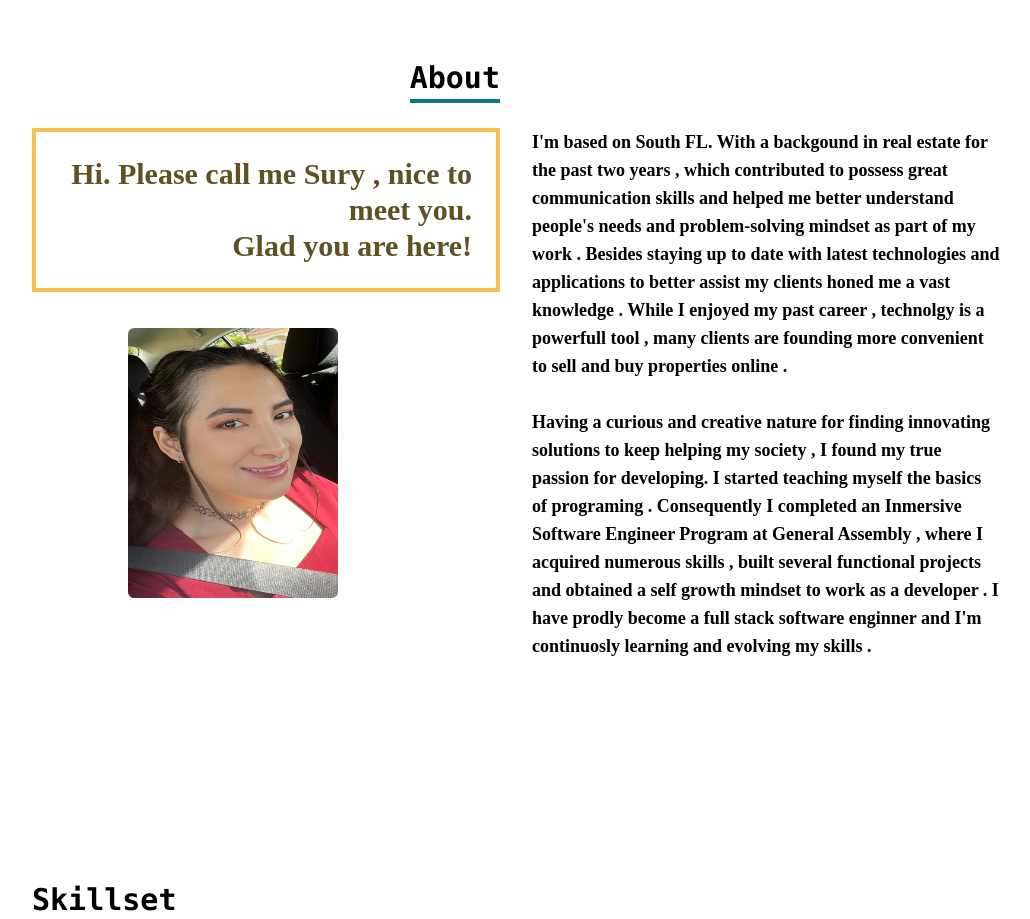
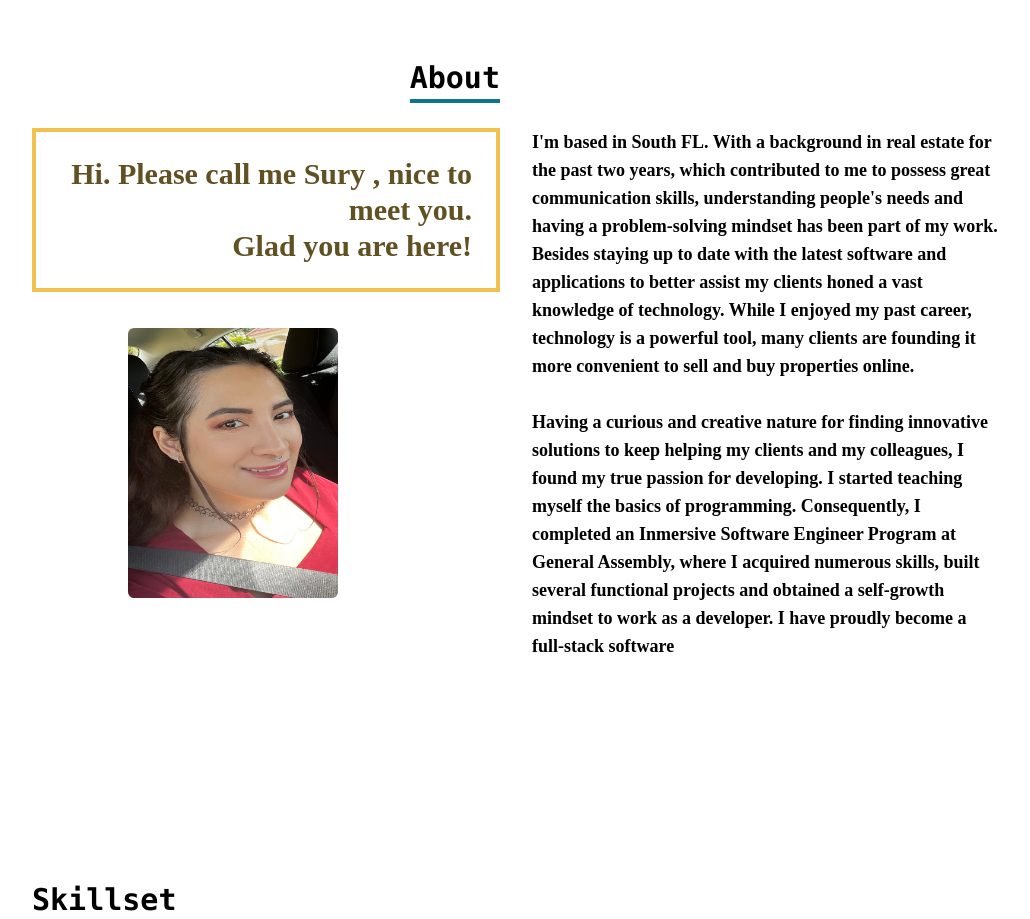
Before and after one commit to surysanchez/surysanchezportfolio, a React (Create React App) app: page / in a window 1280 px wide. Shown: the part 840-1759 px from the top of the page, without its empty margins (124-1154 px from the left). Built offline with nearby package versions, Linux system fonts and the light colour scheme.

Commit message:
update resume

```diff
--- a/src/components/About.jsx
+++ b/src/components/About.jsx
@@ -36,22 +36,23 @@ export default function About() {
               className="sm:text-sm font-bold md:text-xl text-[#705022]"
             > */}
             <p className="sm:text-sm font-bold md:text-[17px]  lg:text-lg">
-              I'm based on South FL. With a backgound in real estate for the
-              past two years , which contributed to possess great communication
-              skills and helped me better understand people's needs and
-              problem-solving mindset as part of my work . Besides staying up to
-              date with latest technologies and applications to better assist my
-              clients honed me a vast knowledge . While I enjoyed my past career
-              , technolgy is a powerfull tool , many clients are founding more
-              convenient to sell and buy properties online . <br /> <br />{" "}
-              Having a curious and creative nature for finding innovating
-              solutions to keep helping my society , I found my true passion for
-              developing. I started teaching myself the basics of programing .
-              Consequently I completed an Inmersive Software Engineer Program at
-              General Assembly , where I acquired numerous skills , built
-              several functional projects and obtained a self growth mindset to
-              work as a developer . I have prodly become a full stack software
-              enginner and I'm continuosly learning and evolving my skills .
+              I'm based in South FL. With a background in real estate for the
+              past two years, which contributed to me to possess great
+              communication skills, understanding people's needs and having a
+              problem-solving mindset has been part of my work. Besides staying
+              up to date with the latest software and applications to better
+              assist my clients honed a vast knowledge of technology. While I
+              enjoyed my past career, technology is a powerful tool, many
+              clients are founding it more convenient to sell and buy properties
+              online. <br /> <br />
+              Having a curious and creative nature for finding innovative
+              solutions to keep helping my clients and my colleagues, I found my
+              true passion for developing. I started teaching myself the basics
+              of programming. Consequently, I completed an Inmersive Software
+              Engineer Program at General Assembly, where I acquired numerous
+              skills, built several functional projects and obtained a
+              self-growth mindset to work as a developer. I have proudly become
+              a full-stack software
             </p>
             {/* </ShowMore> */}
           </div>
```
